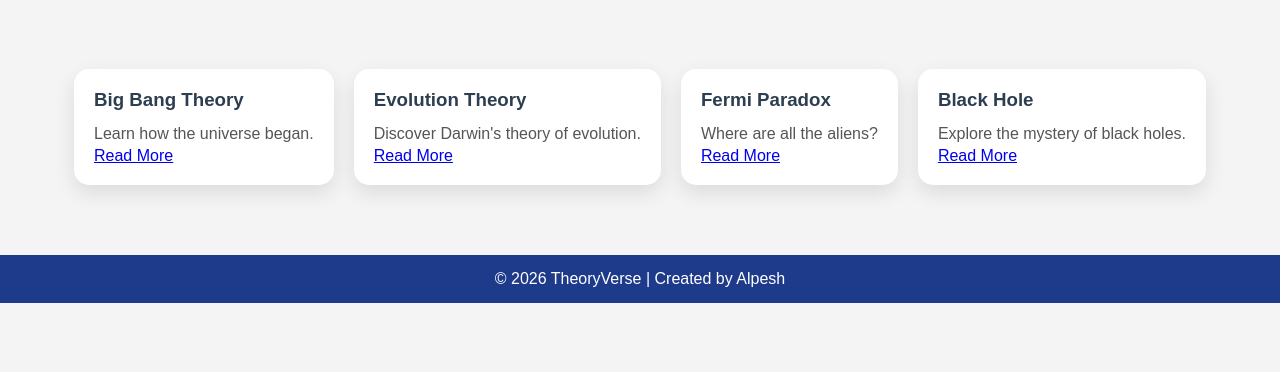
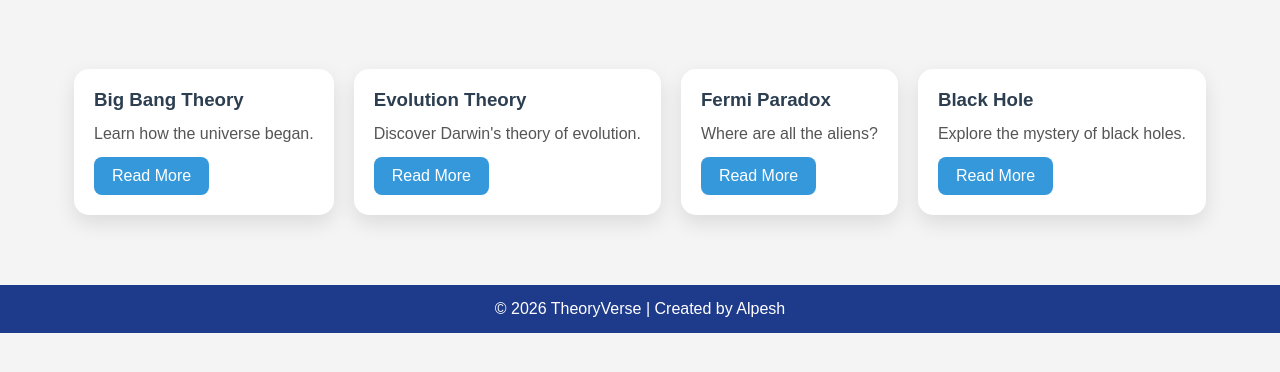
Before and after one commit to alpeshvanol8160-cell/TheoryVerse, a plain HTML site: page index.html in a window 1280 px wide. Shown: the part 252-624 px from the top of the page. Drawn offline with Linux system fonts and the light colour scheme.

Commit message:
Update index.html

```diff
--- a/index.html
+++ b/index.html
@@ -36,24 +36,24 @@
 <div class="theory-card">
 <h3>Big Bang Theory</h3>
 <p>Learn how the universe began.</p>
-<a href="bigbang.html">Read More</a>
+<a href="bigbang.html" class="read-more">Read More</a>
 </div>
 
  <div class="theory-card">
 <h3>Evolution Theory</h3>
 <p>Discover Darwin's theory of evolution.</p>
-<a href="evolution.html">Read More</a>
+<a href="evolution.html" class="read-more">Read More</a>
 </div>
 
 <div class="theory-card">
 <h3>Fermi Paradox</h3>
 <p>Where are all the aliens?</p>
-<a href="fermi.html">Read More</a>
+<a href="fermi.html" class="read-more">Read More</a>
 </div>
   <div class="theory-card">
 <h3>Black Hole</h3>
 <p>Explore the mystery of black holes.</p>
-<a href="blackhole.html">Read More</a>
+<a href="blackhole.html" class="read-more">Read More</a>
   </div>
 
 </section>
```
